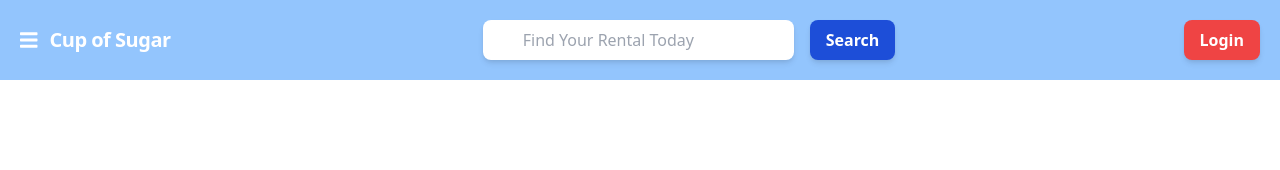
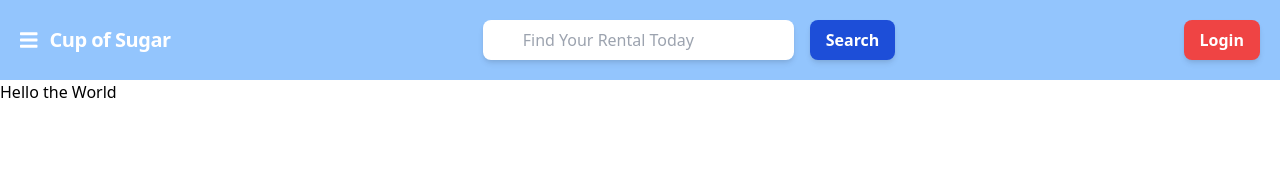
Before and after one commit to TomOverland/Cup-of-Sugar, a React (Create React App) app in the folder client/: page /productpage in a window 1280 px wide. Shown: the top 170 px of the page. Built offline with nearby package versions, Linux system fonts and the light colour scheme.

Commit message:
checking some stuff out

```diff
--- a/client/src/App.js
+++ b/client/src/App.js
@@ -4,11 +4,12 @@ import { BrowserRouter as Router, Switch, Route } from 'react-router-dom';
 // We have a VIEWS and a COMPONENT Login.  We should figure out which we're going to use.
 // Probably similar issue with below.
 import Home from './views/Home';
-import Product from './views/Product';
+// import Product from './views/Product';
 import { PostProduct } from './components/PostProduct/PostProduct';
 import Header from "./components/Header/Header";
 import Footer from './components/Footer/Footer';
 import Login from './views/Login';
+import SingleProductPage from "./components/SingleProductPage/SingleProductPage"
 
 function App() {
   return (
@@ -20,14 +21,17 @@ function App() {
             <Login />
             <Home />
           </Route>
-          <Route exact path="/home">
+          <Route path="/home">
             <Home />
           </Route>
-          <Route exact path="/postproduct">
+          <Route path="/postproduct">
             <PostProduct />
           </Route>
-          <Route exact path="/product/:id">
+          {/* <Route path="/product/:id">
             <Product />
+          </Route> */}
+          <Route path="/productpage">
+            <SingleProductPage />
           </Route>
         </Switch>
       </Router>
--- a/client/src/components/SingleProductPage/SingleProductPage.js
+++ b/client/src/components/SingleProductPage/SingleProductPage.js
@@ -2,7 +2,12 @@
 import React from "react";
 
 const SingleProductPage = () => {
-  return <div></div>;
+  return (
+    <div>
+      <h1>Hello the World</h1>
+    </div>
+
+  );
 };
 
 export default SingleProductPage;
```
Also changed, not shown: 1 other file (tests, documents, lock files or other folders).
